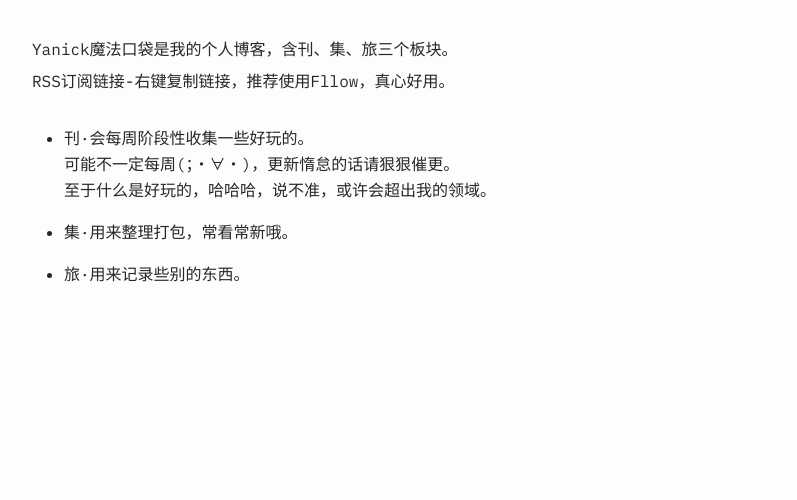
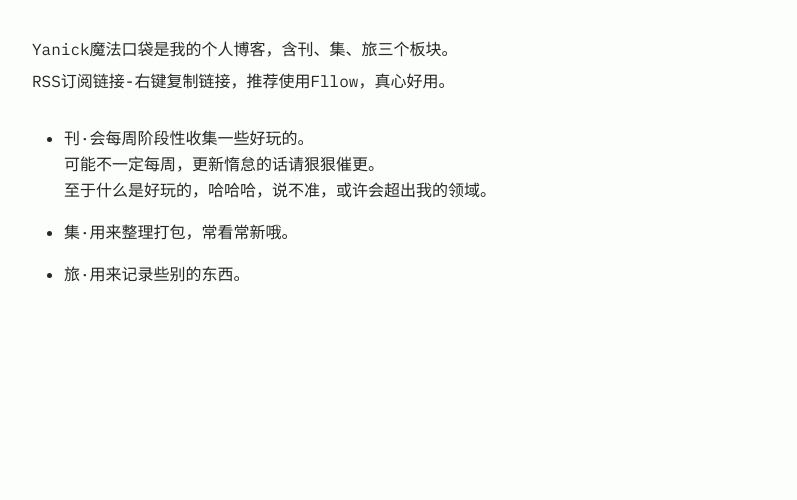
Before and after one commit to Yanick112/Yanick112.github.io, an Astro site: page / in a window 1280 px wide. Shown: the part 228-728 px from the top of the page, without its empty margins (240-1037 px from the left). Built offline with nearby package versions, Linux system fonts and the light colour scheme; Astro itself is replaced by a stand-in of ours.

Commit message:
2024-11-02-04:41:51

```diff
--- a/src/pages/index.astro
+++ b/src/pages/index.astro
@@ -24,7 +24,7 @@ import Footer from "@components/Footer.astro";
         <ul class="line-height-12 list-disc space-y-4 text-base font-light">
           <li class="leading-relaxed">
             刊·会每周阶段性收集一些好玩的。<br
-            />可能不一定每周(；・∀・)，更新惰怠的话请狠狠催更。<br
+            />可能不一定每周，更新惰怠的话请狠狠催更。<br
             />至于什么是好玩的，哈哈哈，说不准，或许会超出我的领域。
           </li>
           <li class="leading-relaxed">集·用来整理打包，常看常新哦。</li>
```
